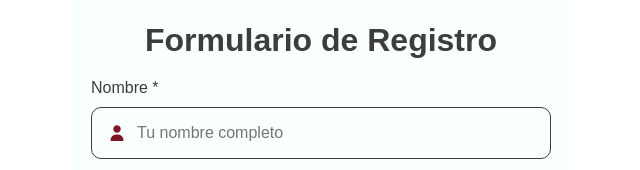
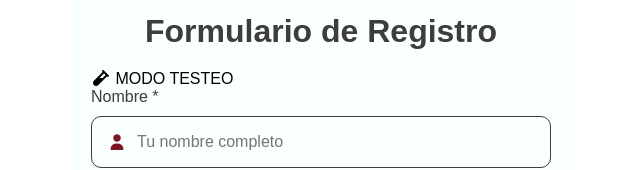
Before and after one commit to 219WD/formAlbiero, a React (Vite) app: page / in a window 1280 px wide. Shown: the part 192-362 px from the top of the page, without its empty margins (319-959 px from the left). Built offline with nearby package versions, Linux system fonts and the light colour scheme; grey boxes are pictures that could not be loaded; a web font is replaced by a local one.

Commit message:
ternario

```diff
--- a/src/RegistroForm.jsx
+++ b/src/RegistroForm.jsx
@@ -13,6 +13,12 @@ export default function RegistroForm() {
     telefono: '',
   });
   const [loading, setLoading] = useState(false);
+
+  // URLs para producción y testeo
+  const isProduction = false; // Cambia a true para producción
+  const WEBHOOK_URL = isProduction
+    ? 'https://n8n.srv1092751.hstgr.cloud/webhook/2dbe68d9-8953-4cc9-a88f-1ba1bedf8e1d'
+    : 'https://n8n.srv1092751.hstgr.cloud/webhook-test/2dbe68d9-8953-4cc9-a88f-1ba1bedf8e1d';
 
   const handleChange = (e) => {
     const { name, value } = e.target;
@@ -126,8 +132,10 @@ export default function RegistroForm() {
 
     try {
       console.log('📤 Enviando datos:', formData);
+      console.log('🔗 URL utilizada:', WEBHOOK_URL);
+      console.log('🏭 Modo:', isProduction ? 'PRODUCCIÓN' : 'TESTEO');
 
-      const response = await fetch('https://n8n.srv1092751.hstgr.cloud/webhook/2dbe68d9-8953-4cc9-a88f-1ba1bedf8e1d', {
+      const response = await fetch(WEBHOOK_URL, {
         method: 'POST',
         headers: {
           'Content-Type': 'application/json',
@@ -135,7 +143,8 @@ export default function RegistroForm() {
         body: JSON.stringify({
           ...formData,
           timestamp: new Date().toISOString(),
-          source: 'albiero-web-form'
+          source: 'albiero-web-form',
+          environment: isProduction ? 'production' : 'test'
         })
       });
 
@@ -210,6 +219,12 @@ export default function RegistroForm() {
       </div>
 
       <h1 className="title">Formulario de Registro</h1>
+
+      {/* Indicador de ambiente */}
+      <div className={`environment-badge ${isProduction ? 'production' : 'test'}`}>
+        <i className={`fas ${isProduction ? 'fa-rocket' : 'fa-vial'}`}></i>
+        {isProduction ? ' MODO PRODUCCIÓN' : ' MODO TESTEO'}
+      </div>
 
       <form onSubmit={handleSubmit}>
         <div className="form-group">
```
